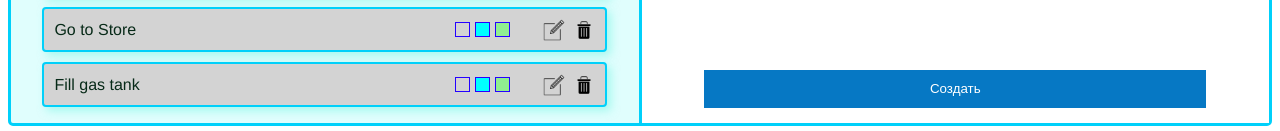
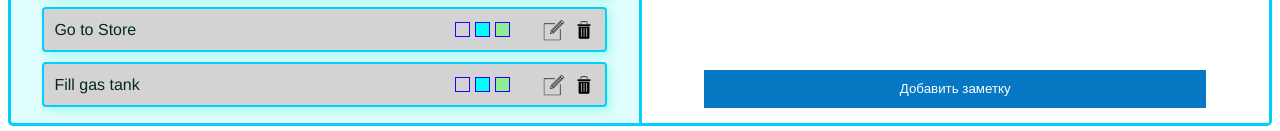
Before and after one commit to Kliueva-Kath/TODO, a React (Create React App) app: page / in a window 1280 px wide. Shown: the part 1056-1187 px from the top of the page. Built offline with nearby package versions, Linux system fonts and the light colour scheme.

Commit message:
feat: настроить функцию редактирования заметок

```diff
--- a/package.json
+++ b/package.json
@@ -6,7 +6,6 @@
     "@testing-library/jest-dom": "^5.16.5",
     "@testing-library/react": "^13.3.0",
     "@testing-library/user-event": "^13.5.0",
-    "nanoid": "^4.0.0",
     "react": "^18.2.0",
     "react-dom": "^18.2.0",
     "react-scripts": "5.0.1",
--- /dev/null
+++ b/src/components/AddTaskForm.js
@@ -0,0 +1,26 @@
+import { useState } from "react";
+import Form from "./Form";
+
+export default function AddTaskForm({ onAddTask }) {
+  const [inputValue, setInputValue] = useState("");
+
+  function handleChange(evt) {
+    setInputValue(evt.target.value);
+  }
+
+  function handleSubmit(evt) {
+    evt.preventDefault();
+    onAddTask(inputValue);
+    setInputValue("");
+  }
+  return (
+    <Form onSubmit={handleSubmit} buttonText='Добавить заметку'>
+      <textarea
+        className='form__edit-window'
+        placeholder='Введите заметку'
+        onChange={handleChange}
+        value={inputValue || ""}
+        required></textarea>
+    </Form>
+  );
+}
--- a/src/components/App.js
+++ b/src/components/App.js
@@ -1,29 +1,75 @@
 import { useState } from "react";
-import { nanoid } from "nanoid";
 import "./App.css";
 import Header from "./Header";
 import TodoList from "./TodoList";
+import AddTaskForm from "./AddTaskForm";
 import EditTaskForm from "./EditTaskForm";
 import data from "./data.json";
 
 function App() {
   const [tasks, setTasks] = useState(data);
+  const [isEditing, setIsEditing] = useState(false);
+  const [editedTask, setEditedTask] = useState([]);
+  const [editValue, setEditValue] = useState("");
 
   function handleDeleteTask(task) {
     setTasks((state) => state.filter((t) => t._id !== task._id));
   }
 
   function handleAddTask(taskValue) {
-    const newTask = { _id: nanoid(), task: taskValue };
+    const newTask = { _id: Math.floor(Math.random() * 10000), task: taskValue };
     setTasks([newTask, ...tasks]);
+  }
+
+  function handleEditTaskButtonClick(clickedTask) {
+    setIsEditing(true);
+    setEditedTask(clickedTask);
+    setEditValue(clickedTask.task);
+  }
+
+  function handleEditFormChange(evt) {
+    setEditValue(evt.target.value);
+  }
+
+  function handleEditTask(editValue) {
+    const tasksUpdate = [...tasks].filter(
+      (task) => task._id !== editedTask._id
+    );
+    const newTask = { _id: editedTask._id, task: editValue };
+
+    setTasks([newTask, ...tasksUpdate]);
+
+    setEditValue("");
+    setIsEditing(false);
+    /*     [...toDo].filter(task => task.id !== updateData.id)
+    setToDo([
+      ...removeOldRecord,
+      updateData
+    ])
+
+    setUpdateData('') */
   }
 
   return (
     <div className='App'>
       <Header />
       <div className='todo'>
-        <TodoList tasks={tasks} onDeleteTask={handleDeleteTask} />
-        <EditTaskForm onAddTask={handleAddTask} />
+        <TodoList
+          tasks={tasks}
+          onDeleteTask={handleDeleteTask}
+          onEditTaskButtonClick={handleEditTaskButtonClick}
+        />
+        {isEditing ? (
+          <EditTaskForm
+            onEditTask={handleEditTask}
+            editedTask={editedTask}
+            isEditing={isEditing}
+            editValue={editValue}
+            onEditFormChange={handleEditFormChange}
+          />
+        ) : (
+          <AddTaskForm onAddTask={handleAddTask} />
+        )}
       </div>
     </div>
   );
--- a/src/components/EditTaskForm.js
+++ b/src/components/EditTaskForm.js
@@ -1,30 +1,32 @@
 import { useState } from "react";
 import Form from "./Form";
 
-export default function EditTaskForm({ onAddTask }) {
-  const [taskValue, setTaskValue] = useState("");
+export default function EditTaskForm({
+  onEditTask,
+  editedTask,
+  editValue,
+  onEditFormChange,
+}) {
+  /*   const [inputValue, setInputValue] = useState(editedTask.task);
 
   function handleChange(evt) {
-    setTaskValue(evt.target.value);
-  }
+    setInputValue(evt.target.value);
+  } */
+  console.log(editedTask.task);
 
   function handleSubmit(evt) {
     evt.preventDefault();
+    onEditTask(editValue);
     console.log("clicked");
-    onAddTask(taskValue);
-    setTaskValue("");
   }
   return (
-    <form className='form' onSubmit={handleSubmit}>
+    <Form onSubmit={handleSubmit} buttonText='Сохранить изменения'>
       <textarea
         className='form__edit-window'
-        placeholder='Введите заметку'
-        onChange={handleChange}
-        value={taskValue || ""}
+        placeholder='Внесите свои изменения'
+        onChange={onEditFormChange}
+        value={editValue}
         required></textarea>
-      <button type='submit' className='form__save-button'>
-        Создать
-      </button>
-    </form>
+    </Form>
   );
 }
--- a/src/components/Form.js
+++ b/src/components/Form.js
@@ -1,14 +1,9 @@
-export default function Form() {
+export default function Form({ children, buttonText, onSubmit }) {
   return (
-    <form className='form'>
-      <textarea
-        className='form__edit-window'
-        placeholder='Введите заметку'
-        onChange={handleChange}
-        value={taskValue || ""}
-        required></textarea>
+    <form className='form' onSubmit={onSubmit}>
+      {children}
       <button type='submit' className='form__save-button'>
-        Создать
+        {buttonText}
       </button>
     </form>
   );
--- a/src/components/TodoList.js
+++ b/src/components/TodoList.js
@@ -1,11 +1,20 @@
 import TodoTask from "./TodoTask";
 
-export default function TodoList({ tasks, onDeleteTask }) {
+export default function TodoList({
+  tasks,
+  onDeleteTask,
+  onEditTaskButtonClick,
+}) {
   return (
     <ul className='todo__items-container'>
       {tasks.map((task) => {
         return (
-          <TodoTask task={task} key={task._id} onDeleteTask={onDeleteTask} />
+          <TodoTask
+            task={task}
+            key={task._id}
+            onDeleteTask={onDeleteTask}
+            onEditTaskButtonClick={onEditTaskButtonClick}
+          />
         );
       })}
     </ul>
--- a/src/components/TodoTask.js
+++ b/src/components/TodoTask.js
@@ -1,6 +1,10 @@
 import { useState } from "react";
 
-export default function TodoTask({ task, onDeleteTask }) {
+export default function TodoTask({
+  task,
+  onDeleteTask,
+  onEditTaskButtonClick,
+}) {
   const [isAwaiting, setIsAwaiting] = useState(false);
   const [isInProgress, setIsInProgress] = useState(false);
   const [isDone, setIsDone] = useState(false);
@@ -25,6 +29,10 @@ export default function TodoTask({ task, onDeleteTask }) {
 
   function handleDeleteTask() {
     onDeleteTask(task);
+  }
+
+  function handleEditTaskButtonClick() {
+    onEditTaskButtonClick(task);
   }
 
   return (
@@ -55,7 +63,11 @@ export default function TodoTask({ task, onDeleteTask }) {
           </button>
         </div>
         <div className='todo-item__options'>
-          <button type='button' className='todo-item__edit-button' />
+          <button
+            type='button'
+            className='todo-item__edit-button'
+            onClick={handleEditTaskButtonClick}
+          />
           <button
             type='button'
             className='todo-item__delete-button'
```
Also changed, not shown: 1 other file (tests, documents, lock files or other folders).
